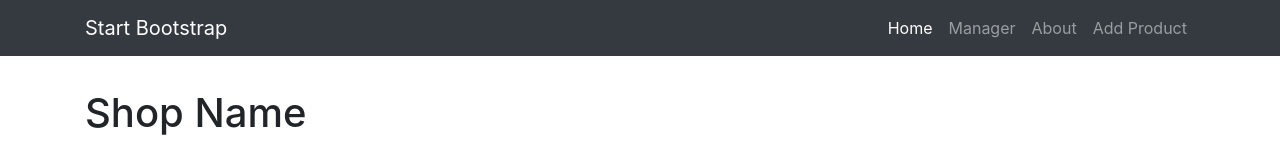
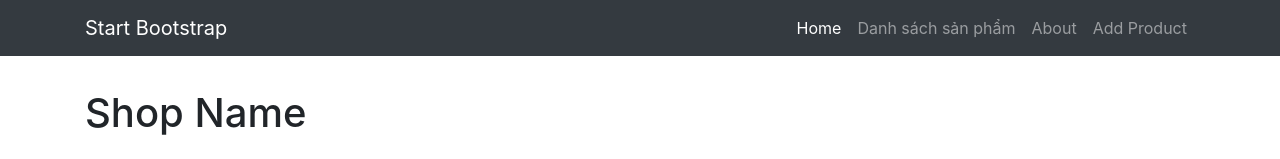
Before and after one commit to datnc/datncph08205-lab3, an Angular app: page /home in a window 1280 px wide. Shown: the top 159 px of the page. Built offline with nearby package versions, Linux system fonts and the light colour scheme.

Commit message:
1 file modified

```diff
--- a/src/app/app.component.html
+++ b/src/app/app.component.html
@@ -13,7 +13,7 @@
             </a>
           </li>
           <li class="nav-item">
-            <a class="nav-link" routerLink="/product/manager" routerLinkActive="active">Manager</a>
+            <a class="nav-link" routerLink="/product/manager" routerLinkActive="active">Danh sách sản phẩm</a>
           </li>
           <li class="nav-item">
             <a class="nav-link" routerLink="/about" routerLinkActive="active">About</a>
```
